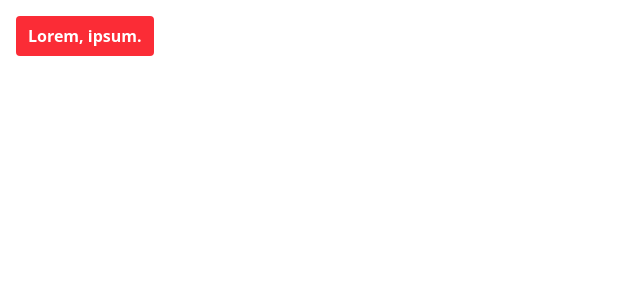
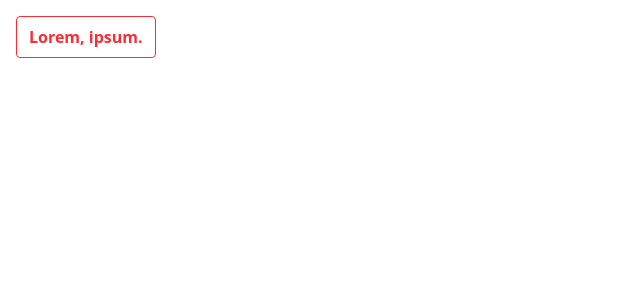
Before and after one commit to mthdht/ui-kit, a Vue app: page / in a window 1280 px wide. Shown: the top 300 px of the page, without its empty margins (0-640 px from the left). Built offline with nearby package versions, Linux system fonts and the light colour scheme.

Commit message:
add outline props to button

```diff
--- a/src/App.vue
+++ b/src/App.vue
@@ -4,7 +4,7 @@ import Button from '@/components/Button.vue';
 
 <template>
   <div class="p-4">
-    <Button>Lorem, ipsum.</Button>
+    <Button outline>Lorem, ipsum.</Button>
   </div>
 
 </template>
--- a/src/components/Button.vue
+++ b/src/components/Button.vue
@@ -16,6 +16,10 @@ const props = defineProps({
     hover: {
         type: Boolean,
         default: true
+    },
+    outline: {
+        type: Boolean,
+        default: false
     }
 })
 
--- a/src/composables/useTheme.js
+++ b/src/composables/useTheme.js
@@ -3,13 +3,20 @@ import { theme } from "../themes/pharos";
 export function useTheme() {
 
     function getThemeClasses(props) {
+        console.log(props);
         const classes = []
-        if (props.color) {
+        if (props.color && !props.outline) {
             classes.push(theme.colors[props.color].base)
         }
 
         if (props.hover) {
-            classes.push(theme.colors[props.color].hover)
+            props.outline
+                ? classes.push(theme.colors[props.color].outlineHover)
+                : classes.push(theme.colors[props.color].hover)
+        }
+
+        if (props.outline) {
+            classes.push(theme.colors[props.color].outline)
         }
 
         return classes
--- a/src/themes/pharos.js
+++ b/src/themes/pharos.js
@@ -4,6 +4,8 @@ export const theme = {
         red: {
             base: 'bg-red-500 text-white',
             hover: 'hover:bg-red-600',
+            outline: 'border border-red-500 text-red-500',
+            outlineHover: 'hover:bg-red-500 hover:text-white'
         }
     }
 }
```
